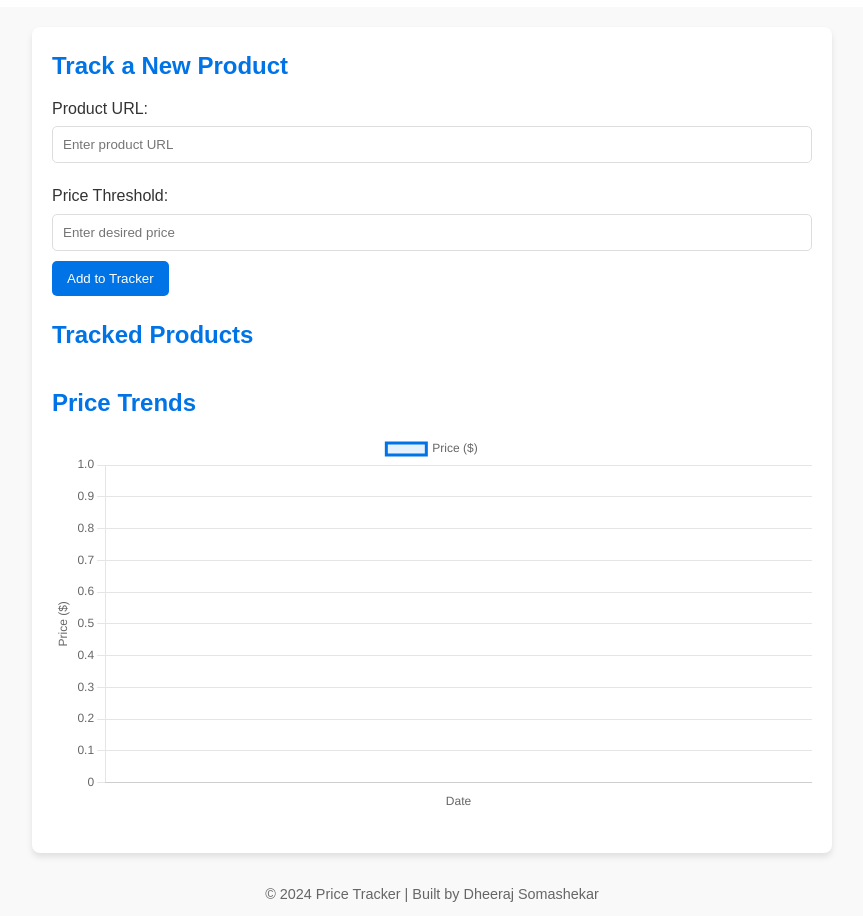
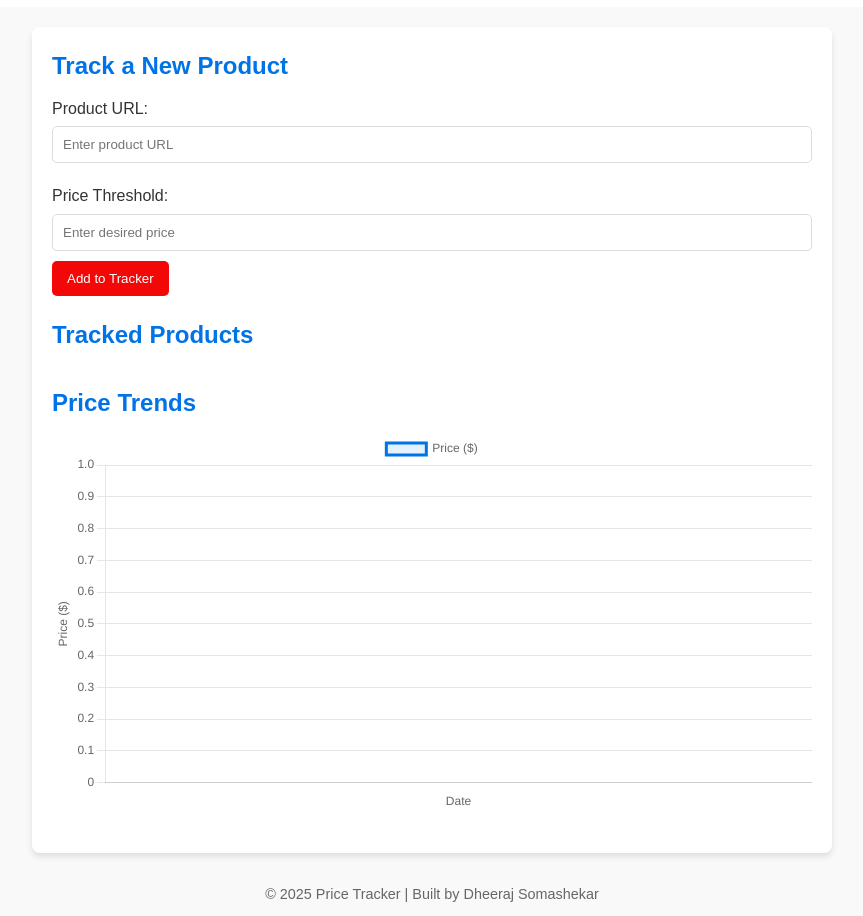
Before and after one commit to Dheerajsom/PriceTracker, a plain HTML site: page frontend/src/index.html in a window 1280 px wide. Shown: the part 51-967 px from the top of the page, without its empty margins (208-1071 px from the left). Drawn offline with nearby package versions, Linux system fonts and the light colour scheme; no server answers.

Commit message:
fixed website formatting

```diff
--- a/frontend/src/index.html
+++ b/frontend/src/index.html
@@ -41,7 +41,7 @@
   </main>
 
   <footer>
-    <p>© 2024 Price Tracker | Built by Dheeraj Somashekar</p>
+    <p>© 2025 Price Tracker | Built by Dheeraj Somashekar</p>
   </footer>
 
   <script src="main.js"></script>
--- a/frontend/src/styles.css
+++ b/frontend/src/styles.css
@@ -60,7 +60,7 @@ form input {
 }
 
 form button {
-  background: #0073e6;
+  background: #f30808;
   color: #fff;
   border: none;
   padding: 10px 15px;
```
